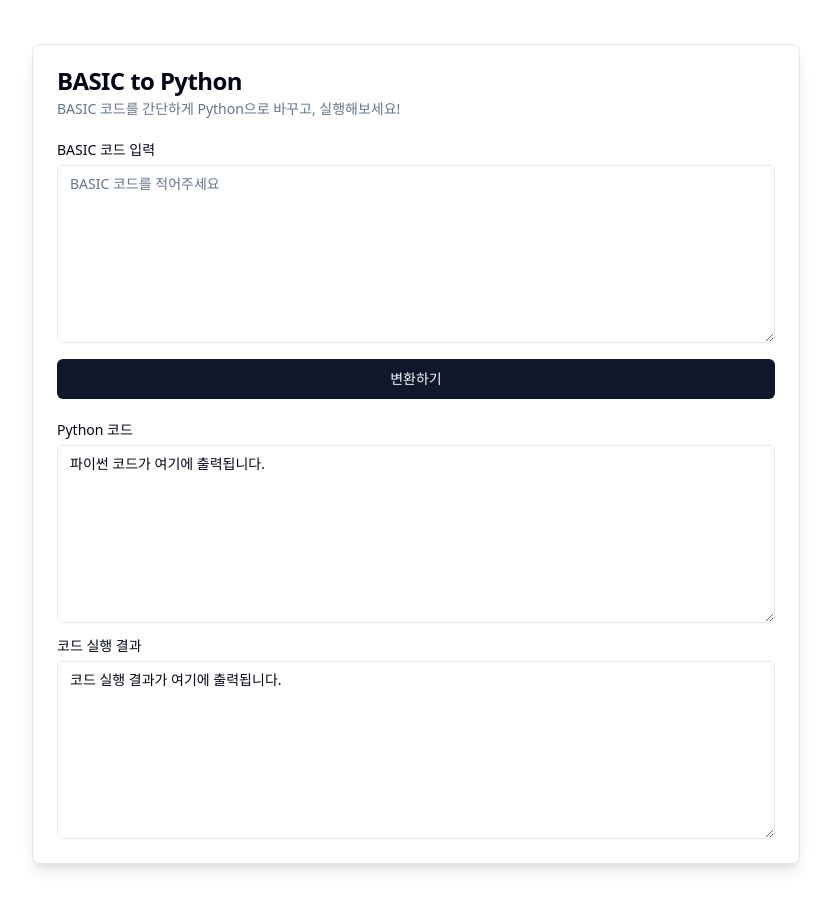
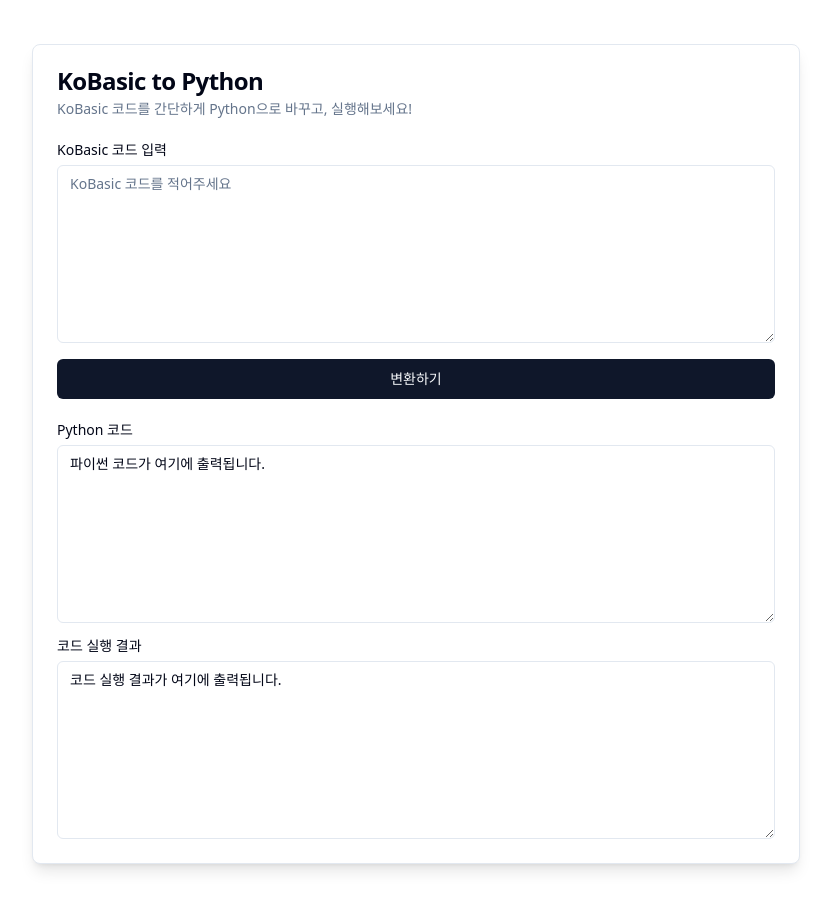
Before and after one commit to kimjeonghan0625/kobasic, a React (Vite) app: page / in a window 1280 px wide. Shown: the top 910 px of the page, without its empty margins (224-1055 px from the left). Built offline with nearby package versions, Linux system fonts and the light colour scheme.

Commit message:
BASIC으로 표시된 것들을 KoBasic으로 변환하고 py-code-gen.js의 POW 메서드에서 _makeBinary 메서드에 '^'가 아니라 '**'를 넘겨주도록 수정

```diff
--- a/src/App.tsx
+++ b/src/App.tsx
@@ -114,19 +114,19 @@
     <>
       <Card className="max-w-[768px] mx-auto mt-11 mb-14 shadow-lg max-lg:border-none max-lg:shadow-none">
         <CardHeader>
-          <CardTitle>BASIC to Python</CardTitle>
+          <CardTitle>KoBasic to Python</CardTitle>
           <CardDescription>
-            BASIC 코드를 간단하게 Python으로 바꾸고, 실행해보세요!
+            KoBasic 코드를 간단하게 Python으로 바꾸고, 실행해보세요!
           </CardDescription>
         </CardHeader>
         <CardContent>
           <div className="flex flex-col gap-4">
             <div className="flex flex-col gap-2">
-              <Label>BASIC 코드 입력</Label>
+              <Label>KoBasic 코드 입력</Label>
               <Textarea
                 ref={basicCodeRef}
                 rows={8}
-                placeholder="BASIC 코드를 적어주세요"
+                placeholder="KoBasic 코드를 적어주세요"
               />
             </div>
             <Button onClick={handleTransformButtonClick}>변환하기</Button>
--- a/src/transpiler/codegen/py-code-gen.js
+++ b/src/transpiler/codegen/py-code-gen.js
@@ -234,7 +234,7 @@
     return this._makeBinary(exp, "/");
   }
   POW(exp) {
-    return this._makeBinary(exp, "^");
+    return this._makeBinary(exp, "**");
   }
   AND(exp) {
     return this._makeBinary(exp, "and");
--- a/vite.config.ts
+++ b/vite.config.ts
@@ -4,6 +4,7 @@
 
 // https://vitejs.dev/config/
 export default defineConfig({
+  base: '/kobasic/',
   plugins: [react()],
   resolve: {
     alias: {
```
Also changed, not shown: package.json (+5 -2 lines).
